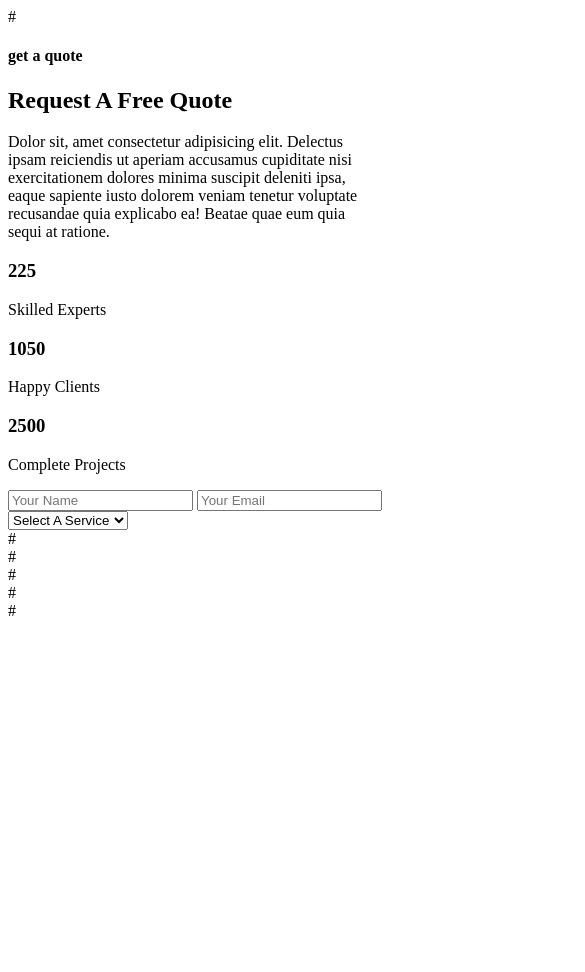
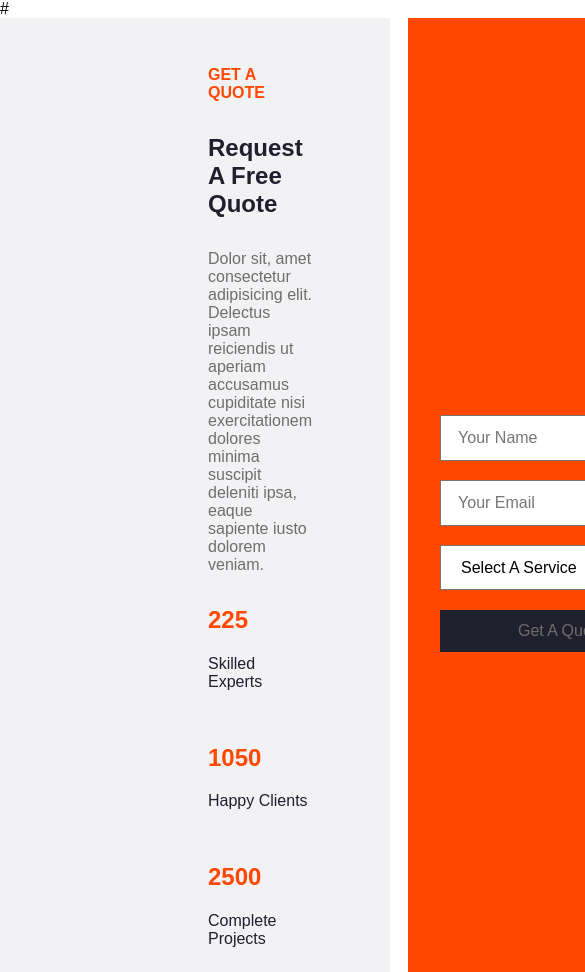
Before and after one commit to devNest1/landing_page, a plain HTML site: page index.html in a window 390 px wide. Shown: the top 972 px of the page, 585 px wide, since content can reach past the window. Before the commit the page ends 844 px from the top, so only its background shows below. Drawn offline with Linux system fonts and the light colour scheme.

Commit message:
feat: ajustes visuais e correções no layout da seção de orçamento
- Corrigidas variáveis CSS com erro de digitação (background-color)
- Ajustado o botão com border-radius válido e efeito hover
- Centralizado o formulário na div .box-form com padding e alinhamento
- Adicionado border e transições aos inputs e selects
- Melhorado contraste da cor de texto para melhor legibilidade
- Aplicado min-height à .box-quote para melhor responsividade

```diff
--- a/css/style.css
+++ b/css/style.css
@@ -0,0 +1,125 @@
+/* Reset básico */
+* {
+    padding: 0;
+    margin: 0;
+    box-sizing: border-box;
+  }
+
+  html {
+    font-family: sans-serif;
+    font-size: 1rem;
+    background-color: #fff;
+  }
+
+  /* Variáveis corrigidas */
+  :root {
+    --background-color-principal: #F2F2F4;
+    --background-color-secundario: #FF4800;
+    --color-texte-01: #6e6e6e;
+    --color-texte-02: #1F1F2E;
+  }
+
+  /* Tipografia destaque */
+  h4,
+  span {
+    color: var(--background-color-secundario);
+  }
+
+  /* Container principal */
+  .quote-container {
+    display: flex;
+    background-color: var(--background-color-principal);
+    padding: 0 10rem;
+    margin: auto;
+    justify-content: center;
+    color: var(--color-texte-01);
+  }
+
+  /* Título */
+  .quote-container h2 {
+    color: var(--color-texte-02);
+    padding: 2rem 0;
+  }
+
+  /* Bloco geral com texto + formulário */
+  .box-quote {
+    display: flex;
+    gap: 3rem;
+    min-height: 60vh;
+    max-width: 100%;
+    margin: auto;
+    flex: 1 1 50%;
+  }
+
+  /* Parte do texto */
+  .text-quote {
+    display: flex;
+    flex-direction: column;
+    margin: auto;
+    padding: 3rem;
+  }
+
+  /* Blocos internos */
+  .box {
+    margin: 2rem 0;
+    display: flex;
+    flex-wrap: wrap;
+    gap: 2rem;
+  }
+
+  .text-quote .box .container-box h3 {
+    font-size: 1.5rem;
+  }
+
+  .text-quote .box .container-box p {
+    padding: 1.3rem 0;
+    color: var(--color-texte-02);
+  }
+
+  /* Estilo da área do formulário */
+  .box-form {
+    display: flex;
+    justify-content: center;
+    align-items: center;
+    padding: 2rem;
+    background-color: var(--background-color-secundario);
+    flex: 1 1 40%;
+  }
+
+  /* Formulário */
+  .quote-form {
+    display: flex;
+    flex-direction: column;
+    gap: 1.2rem;
+    width: 100%;
+    max-width: 400px;
+  }
+
+  .quote-form input,
+  .quote-form select {
+    padding: 0.75rem 1rem;
+    font-size: 1rem;
+    transition: 0.3s border-color ease;
+  }
+
+  .quote-form input:focus,
+  .quote-form select:focus {
+    border-color: #000;
+    outline: none;
+  }
+
+  /* Botão personalizado */
+  .btn-quote {
+    background-color: var(--color-texte-02);
+    color: var(--color-texte-01);
+    border-radius: 0;
+    padding: 0.75rem 1.5rem;
+    border: none;
+    cursor: pointer;
+    transition: 0.3s ease;
+  }
+
+  .btn-quote:hover {
+    background-color: #000;
+    color: #fff;
+  }
--- a/index.html
+++ b/index.html
@@ -12,10 +12,16 @@
     </header>
     <main>
         <section class="quote-container">
+            <div class="box-quote">
                 <div class="text-quote">
-                <h4><span>get a quote</span></h4>
+                    <h4><span>GET A QUOTE</span></h4>
                     <h2>Request A Free Quote</h2>
-                <p>Dolor sit, amet consectetur adipisicing elit. Delectus ipsam reiciendis ut aperiam accusamus cupiditate nisi exercitationem dolores minima suscipit deleniti ipsa, eaque sapiente iusto dolorem veniam tenetur voluptate recusandae quia explicabo ea! Beatae quae eum quia sequi at ratione.</p>
+                    <p>
+                        Dolor sit, amet consectetur adipisicing elit. Delectus ipsam reiciendis ut aperiam
+                        accusamus cupiditate nisi exercitationem dolores minima suscipit deleniti ipsa, eaque sapiente
+                        iusto dolorem veniam.
+                    </p>
+                    <div class="box">
                         <div class="container-box">
                             <h3><span>225</span></h3>
                             <p>Skilled Experts</p>
@@ -29,6 +35,7 @@
                             <p>Complete Projects</p>
                         </div>
                     </div>
+                </div>
                 <div class="box-form">
                     <form class="quote-form">
                         <input type="text" placeholder="Your Name">
@@ -37,7 +44,9 @@
                             <option value="opcao">Select A Service</option>
                             <option value="1">Opção</option>
                         </select>
+                        <input class="btn-quote" type="button" value="Get A Quote">
                     </form>
+                </div>
             </div>
         </section>
         <section>
```
Lines whose indentation alone changed are shown as unchanged.
